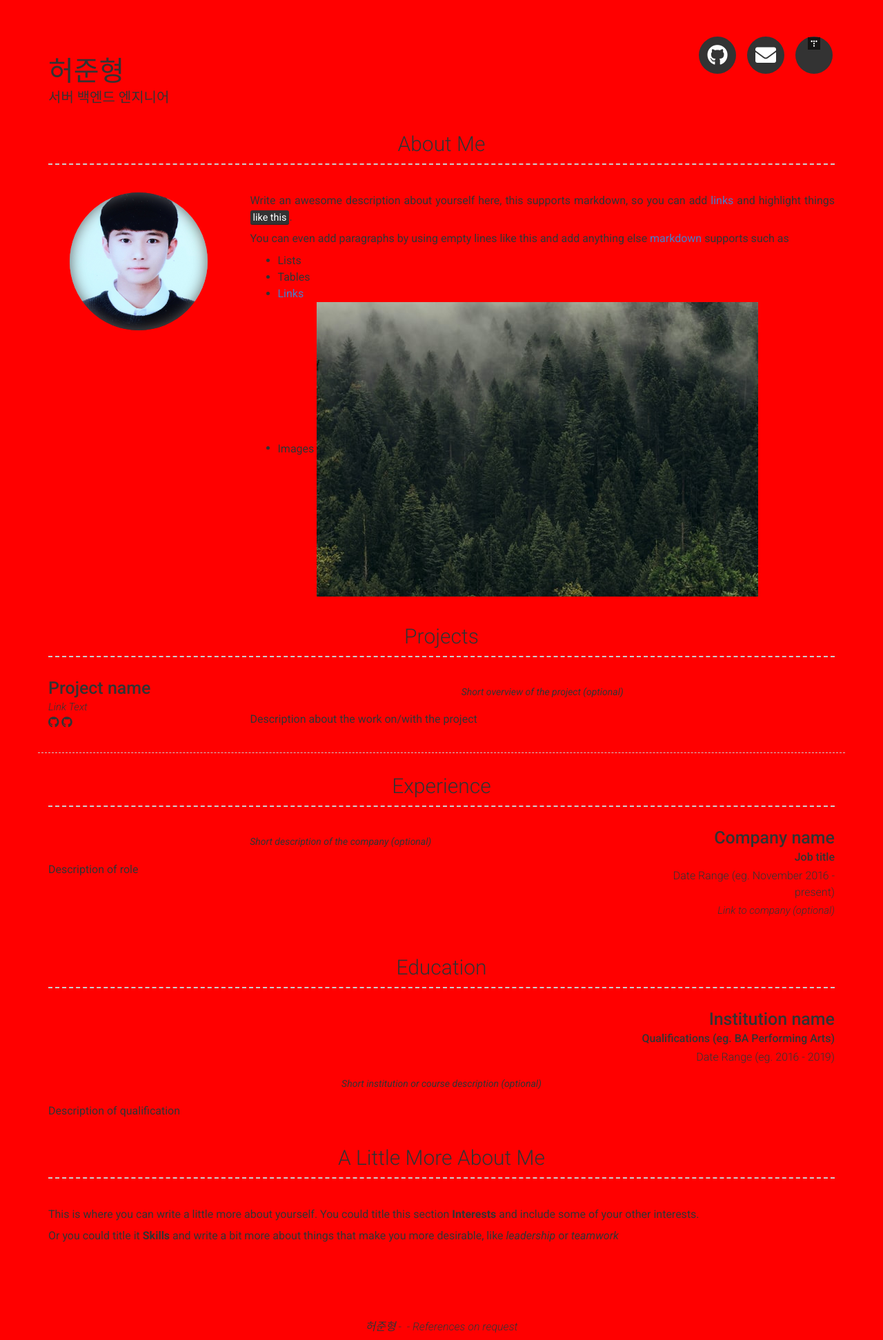
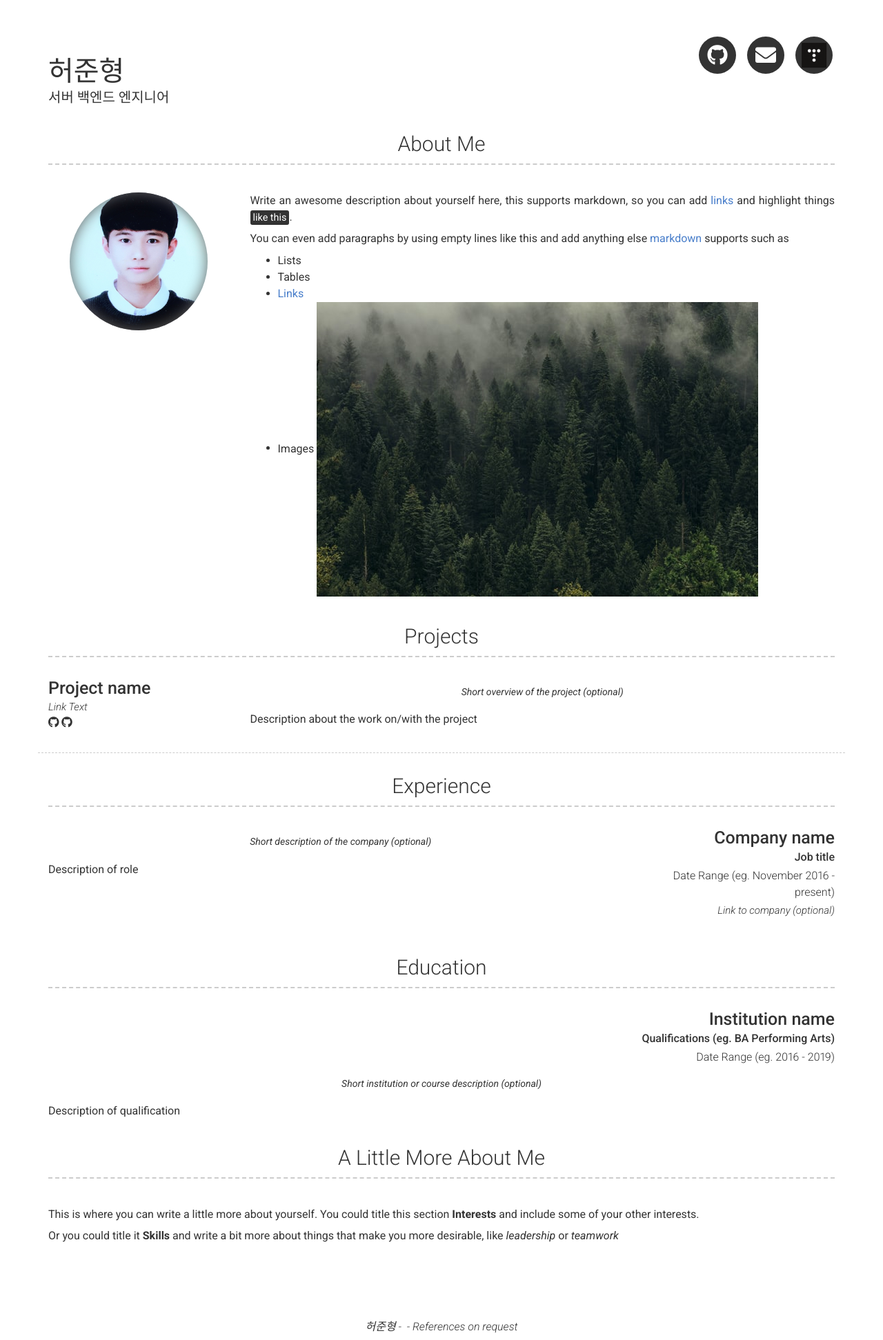
Before and after one commit to HeoJunHyoung/HeoJunHyoung.github.io, a Jekyll site: the page built from index.md, in a window 1280 px wide. Shown: the whole page at 69% size. Built offline with Jekyll 4.4.1, drawn with Linux system fonts in a browser that asks for light colours; nearby versions of some CDN libraries.

Commit message:
fix: 최종 수정(아이콘)

```diff
--- a/assets/main.scss
+++ b/assets/main.scss
@@ -6,34 +6,39 @@
 
 /* 티스토리 커스텀 아이콘 스타일 */
 .fa-tistory-custom {
-  display: inline-block !important;
-  /* 아이콘 크기 및 비율 조정: 가로를 더 넓게 설정 */
-  width: 28px !important;
-  height: 18px !important;
-  /* 기본 상태: tistory_logo_reverse (요청하신 반대 적용) */
+  /* 1. 공간 확보 및 중앙 정렬 */
+  display: inline-flex !important;
+  align-items: center !important;
+  justify-content: center !important;
+
+  /* 2. 크기 설정: 원형 배경 크기에 맞춰 조정 (기존보다 키움) */
+  width: 100% !important;
+  height: 100% !important;
+  min-width: 20px;
+  min-height: 20px;
+
+  /* 3. 배경 이미지 설정 */
   background-image: url('https://heojunhyoung.github.io/images/tistory_logo_reverse.png') !important;
   background-repeat: no-repeat !important;
   background-position: center !important;
-  background-size: contain !important;
+  background-size: 60% !important; /* 원 안에서 로고가 차지할 비율 (적절히 조절) */
+
   vertical-align: middle !important;
   transition: all 0.3s ease;
-  position: relative;
-  top: -1px;
+
+  /* 4. 폰트어썸 잔상 제거 */
+  font-size: 0 !important;
+  text-indent: -9999px;
 }
 
-/* 기존 폰트어썸 아이콘 문자 제거 */
+/* 기존 폰트어썸 아이콘 문자 강제 제거 */
 .fa-tistory-custom::before {
   content: "" !important;
   display: none !important;
 }
 
-/* 마우스 올렸을 때(Hover): tistory_logo로 교체 */
+/* 마우스 올렸을 때(Hover): 이미지 교체 및 효과 */
 a:hover .fa-tistory-custom {
   background-image: url('https://heojunhyoung.github.io/images/tistory_logo.png') !important;
-  /* 필요 시 Hover 했을 때 약간의 변화를 주려면 아래 주석 해제 */
-  /* filter: brightness(1.2); */
+  background-size: 65% !important; /* 호버 시 살짝 커지는 느낌 */
 }
-
-body {
-  background-color: red !important;
-}
```
